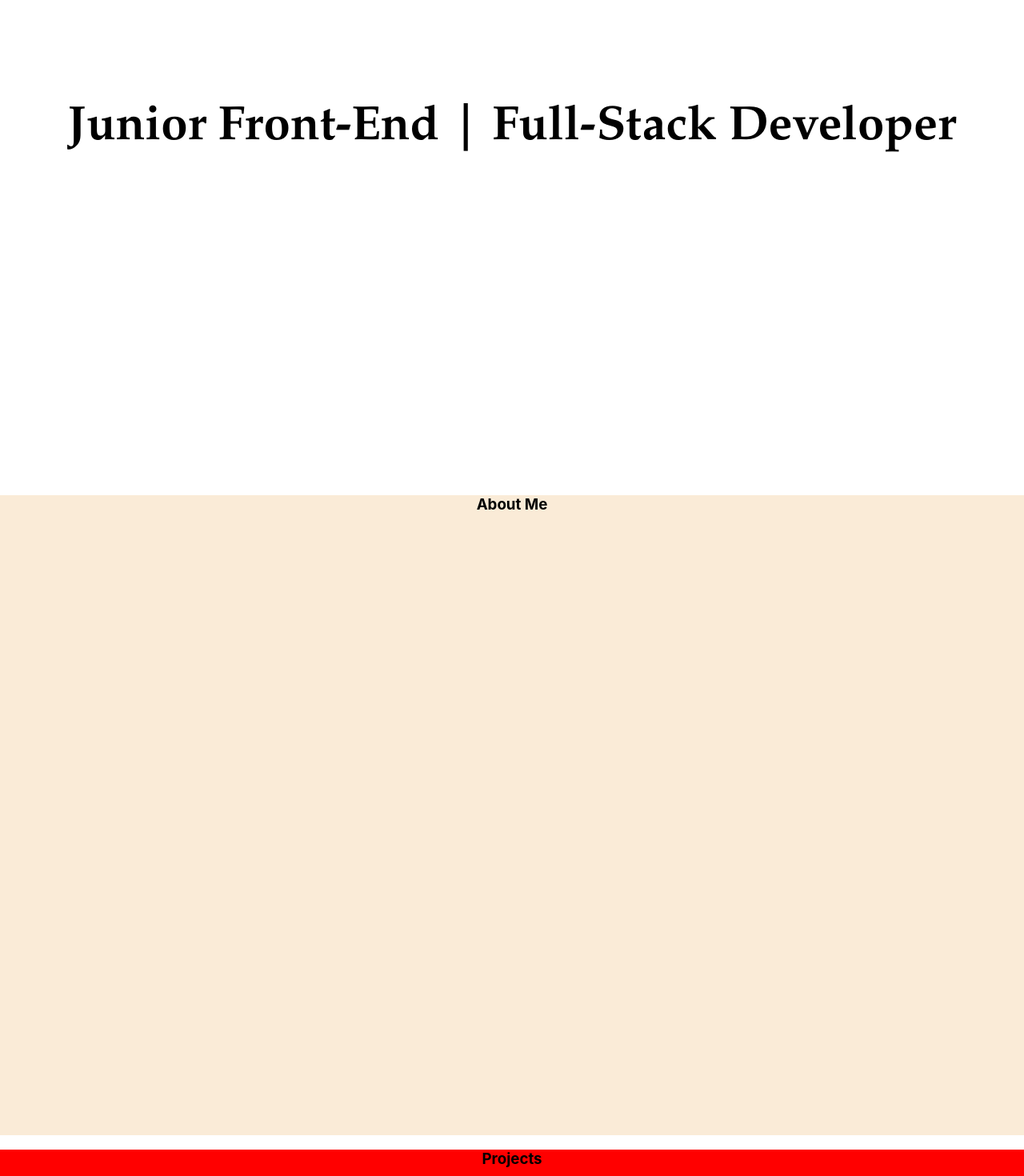
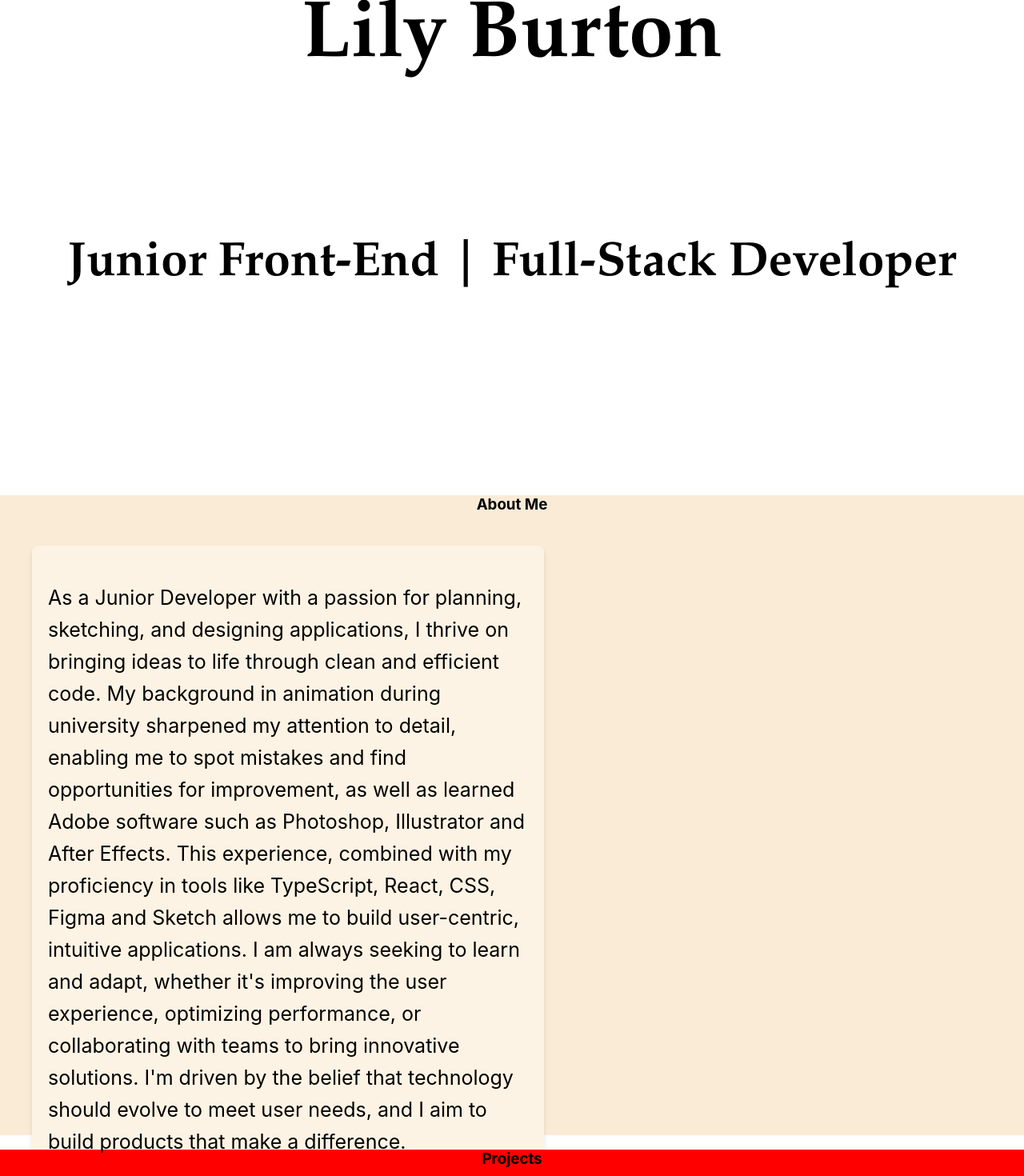
Before and after one commit to LilyBurton/portfolio, a React (Create React App) app: page / in a window 1280 px wide. Shown: the part 200-1670 px from the top of the page at 80% size. Built offline with nearby package versions, Linux system fonts and the light colour scheme.

Commit message:
Add an about me section

```diff
--- /dev/null
+++ b/src/AboutMe.js
@@ -0,0 +1,13 @@
+import React from 'react'
+
+const AboutMe = () => {
+    return (
+        <div className = 'about-me-section'>
+            <p>As a Junior Developer with a passion for planning, sketching, and designing applications, I thrive on bringing ideas to life through clean and efficient code. My background in animation during university sharpened my attention to detail, enabling me to spot mistakes and find opportunities for improvement, as well as learned Adobe software such as Photoshop, Illustrator and After Effects. This experience, combined with my proficiency in tools like TypeScript, React, CSS, Figma and Sketch allows me to build user-centric, intuitive applications.
+
+            I am always seeking to learn and adapt, whether it's improving the user experience, optimizing performance, or collaborating with teams to bring innovative solutions. I'm driven by the belief that technology should evolve to meet user needs, and I aim to build products that make a difference.</p>
+        </div>
+    )
+}
+
+export default AboutMe
--- a/src/App.css
+++ b/src/App.css
@@ -49,10 +49,13 @@
 .text-container {
   display: flex;
   flex-direction: column;
-  justify-content: center;
+  justify-content: flex-end; /* Moves the text to the bottom */
+  align-items: center; /* Aligns text to the center horizontally */
   flex: 1;
   text-align: center;
+  padding-top: 100px;
 }
+
 
 h1 {
   font-family: 'Book Antiqua';
@@ -62,4 +65,20 @@ h1 {
 h2 {
   font-family: 'Book Antiqua';
   font-size: 60px;
+  padding-top: 70px;
 }
+
+.about-me-section {
+  display: flex;
+  flex-direction: column;
+  align-items: flex-start;
+  width: 600px;
+  padding: 20px;
+  margin: 40px auto 0 40px;
+  text-align: left;
+  line-height: 1.6;
+  background-color: #fdf3e4;
+  border-radius: 8px;
+  box-shadow: 0 4px 6px rgba(0, 0, 0, 0.1);
+  font-size: 25px;
+}
--- a/src/App.js
+++ b/src/App.js
@@ -2,6 +2,7 @@ import { useRef } from 'react';
 import ScrollToTop from './scrollToTop'
 import Header from './Header';
 import Nav from './nav';
+import AboutMe from './AboutMe'
 import './App.css';
 
 function App() {
@@ -24,6 +25,7 @@ function App() {
       </div>
       <div ref={aboutMe} className='aboutMe'>
         <h3>About Me</h3>
+        <AboutMe />
       </div>
       <div ref={projects} className='projects'>
         <h3>Projects</h3>
```
